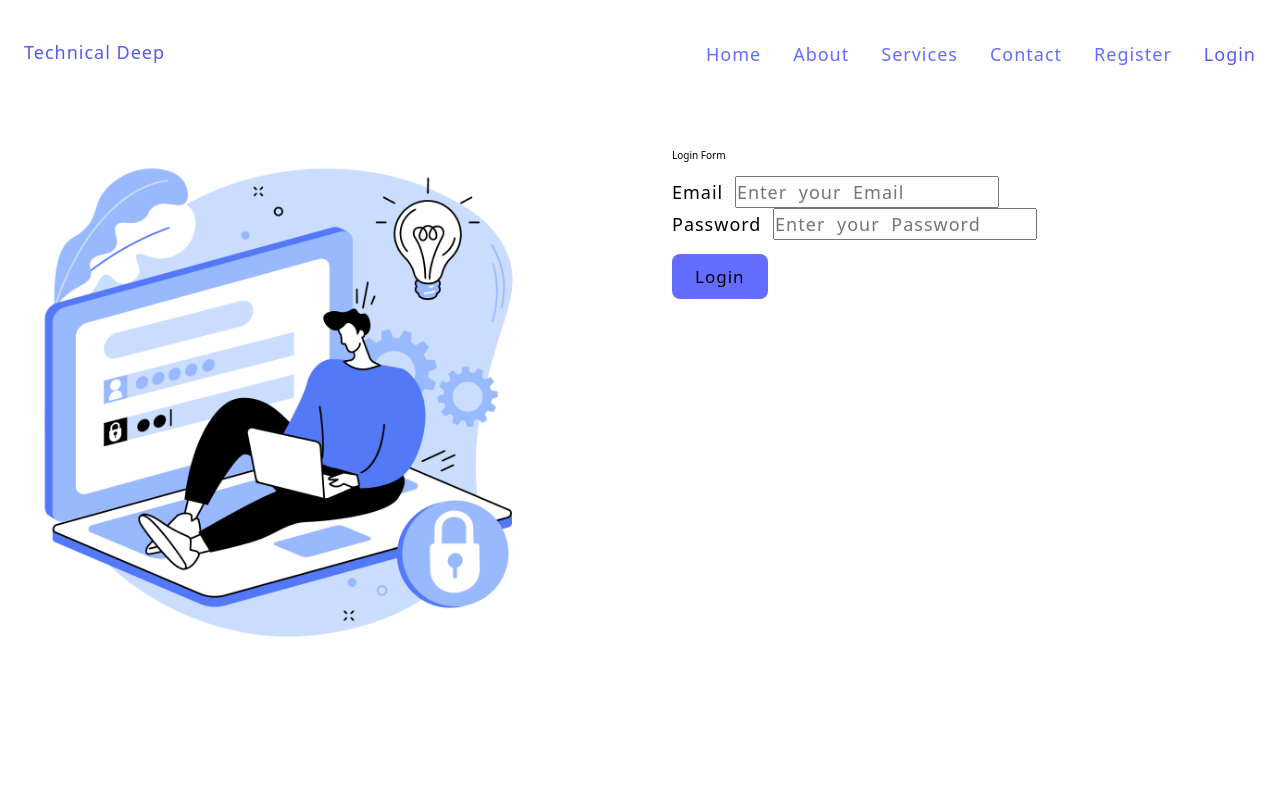
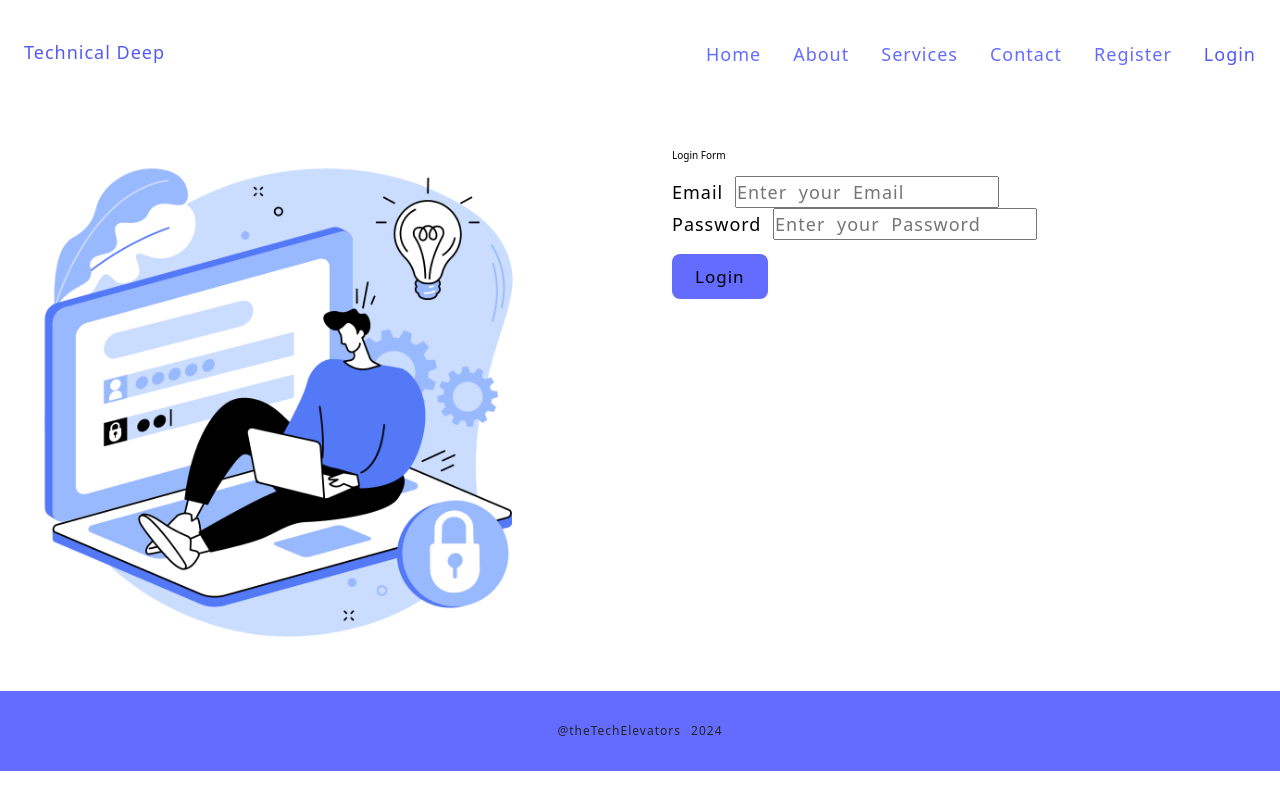
Before and after one commit to Deep-20/SerVista, a React (Vite) app in the folder client/: page /login in a window 1280 px wide. Built offline with nearby package versions, Linux system fonts and the light colour scheme.

Commit message:
Added Footer component

```diff
--- a/client/src/App.jsx
+++ b/client/src/App.jsx
@@ -5,22 +5,26 @@ import { Contact } from "./pages/Contact";
 import { Service } from "./pages/Service";
 import { Register } from "./pages/Register";
 import { Login } from "./pages/Login";
-import { Navbar } from ".//components/Navbar";
+import { Navbar } from "./components/Navbar";
+import { Footer } from "./components/Footer";
 
 const App = () => {
-  return <>
+  return (
+    <>
       <BrowserRouter>
         <Navbar />
         <Routes>
-        <Route path="/" element={<Home />}/>
-        <Route path="/about" element={<About />}/>
-        <Route path="/contact" element={<Contact />}/>
-        <Route path="/service" element={<Service />}/>
-        <Route path="/register" element={<Register />}/>
-        <Route path="/login" element={<Login />}/>
+          <Route path="/" element={<Home />} />
+          <Route path="/about" element={<About />} />
+          <Route path="/contact" element={<Contact />} />
+          <Route path="/service" element={<Service />} />
+          <Route path="/register" element={<Register />} />
+          <Route path="/login" element={<Login />} />
         </Routes>
+        <Footer />
       </BrowserRouter>
     </>
+  );
 };
 
 export default App;
--- /dev/null
+++ b/client/src/components/Footer.css
@@ -0,0 +1,14 @@
+.footer {
+  background-color: var(--btn-color);
+  width: 100%;
+  height: 8rem;
+  display: flex;
+  justify-content: center;
+  align-items: center;
+
+  & p {
+    color: var(--dark-color);
+    text-align: center;
+    font-size: 1.2rem;
+  }
+}
--- /dev/null
+++ b/client/src/components/Footer.jsx
@@ -0,0 +1,11 @@
+import "./Footer.css";
+
+export const Footer = () => {
+  return (
+    <>
+      <div className="footer">
+        <p> @theTechElevators 2024 </p>
+      </div>
+    </>
+  );
+};
```
Lines whose indentation alone changed are shown as unchanged.
